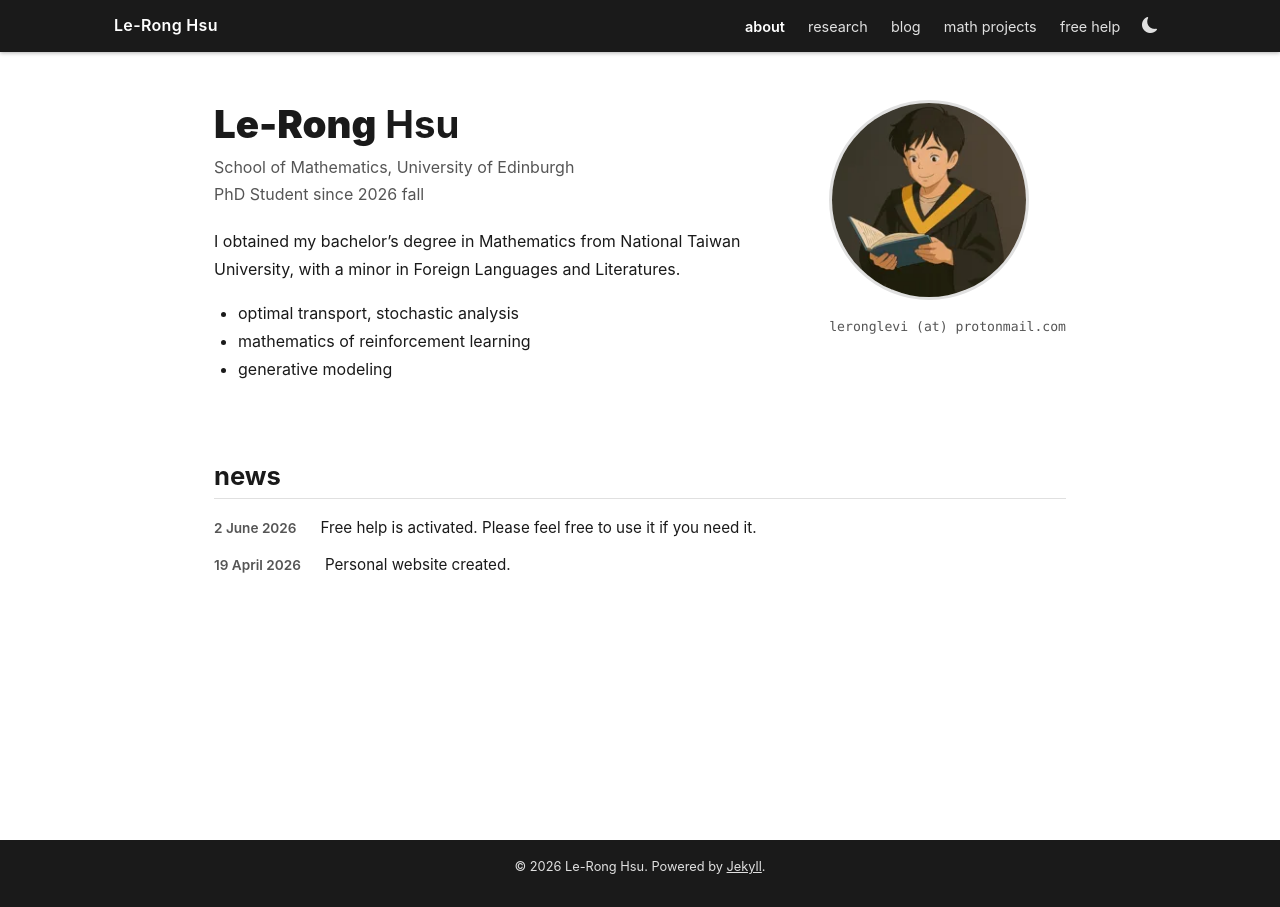
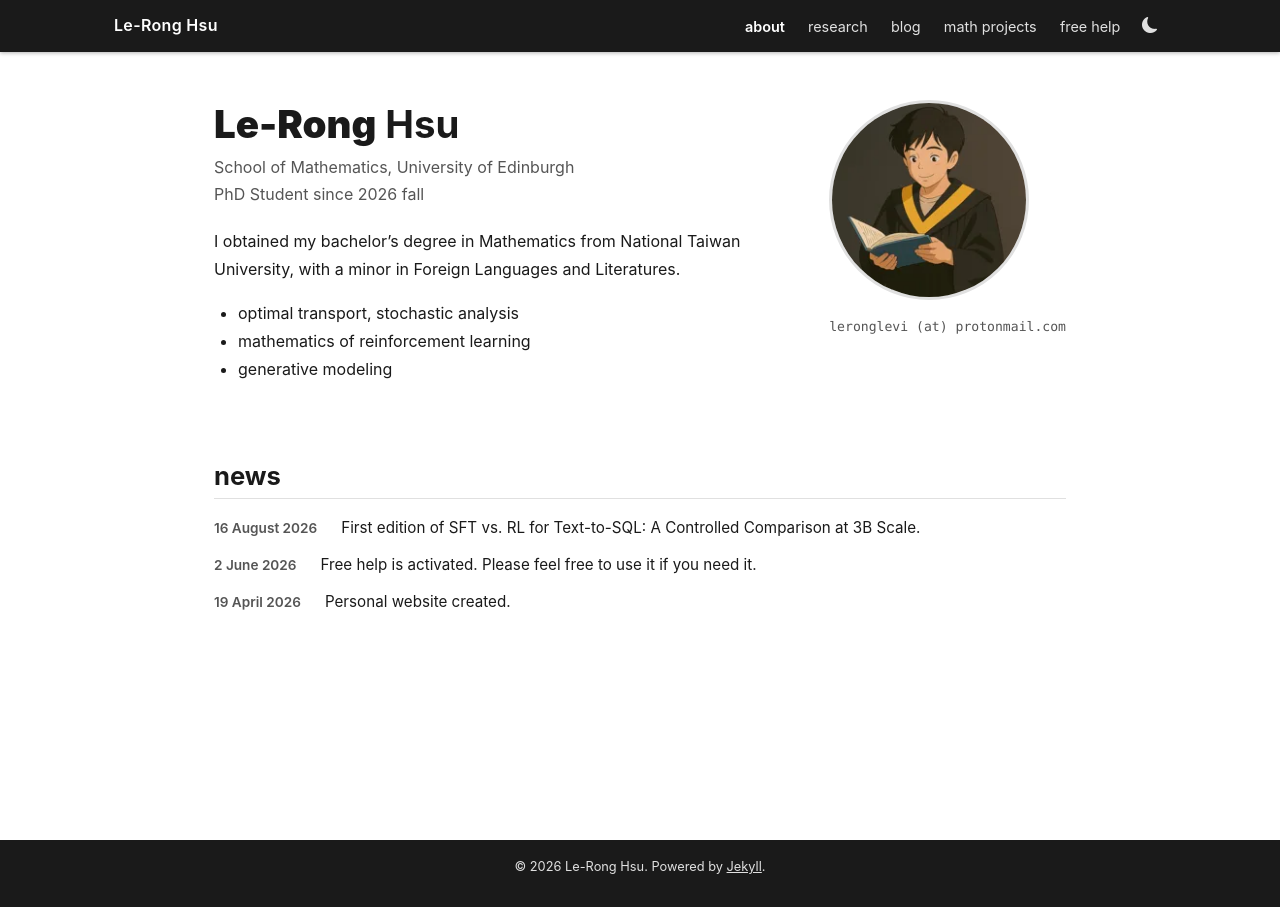
Before and after one commit to levi-hsu/levi-hsu.github.io, a Jekyll site: the page built from _pages/about.md, in a window 1280 px wide. Built offline with Jekyll 4.4.1, drawn with Linux system fonts in a browser that asks for light colours.

Commit message:
20260816-6

```diff
--- a/_data/news.yml
+++ b/_data/news.yml
@@ -1,5 +1,8 @@
 # - date: "25 July 2026"
 #   content: "New manuscript: Flow Matching with von Mises-Fisher Posteriors: An Irreducibility Theorem"
+
+- date: "16 August 2026"
+  content: "First edition of SFT vs. RL for Text-to-SQL: A Controlled Comparison at 3B Scale."
 - date: "2 June 2026"
   content: "Free help is activated. Please feel free to use it if you need it."
 - date: "19 April 2026"
```
Also changed, not shown: _posts/2026-08-13-text-to-sql.md (+1 -1 lines).
